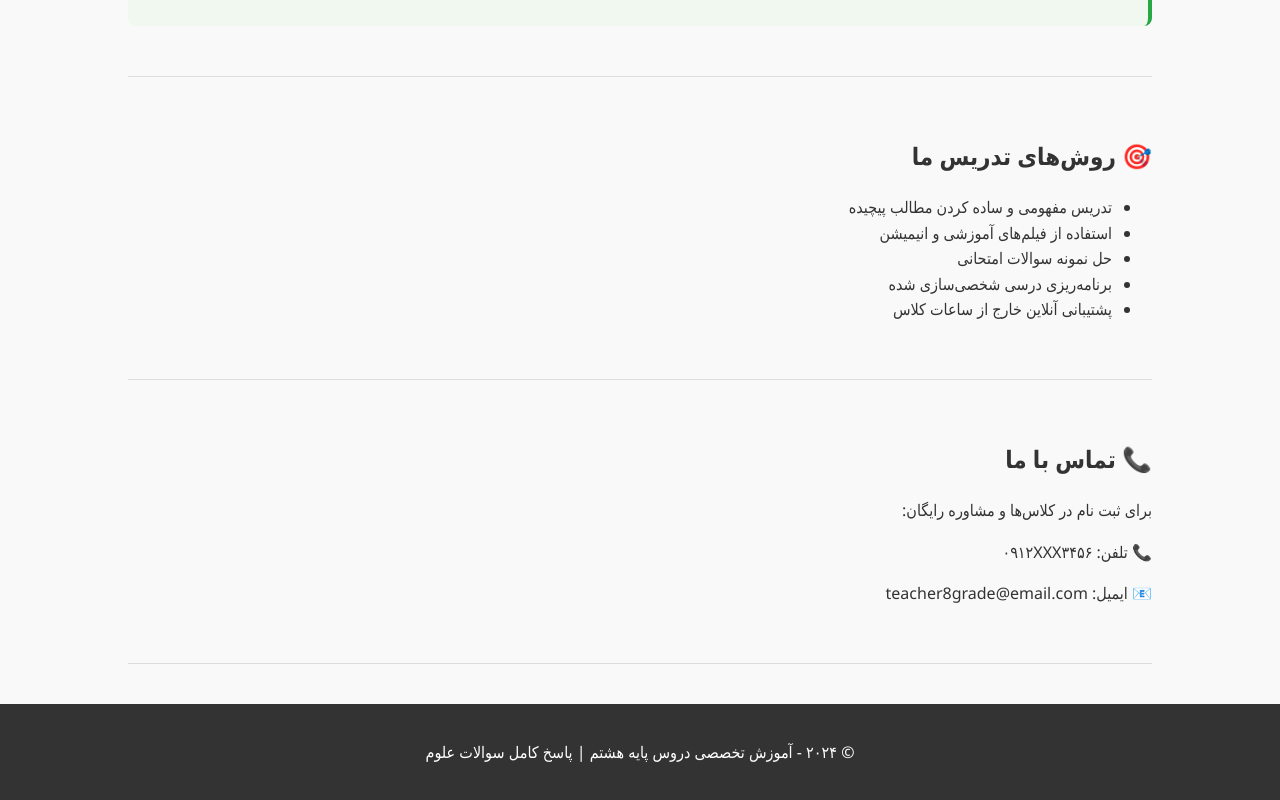
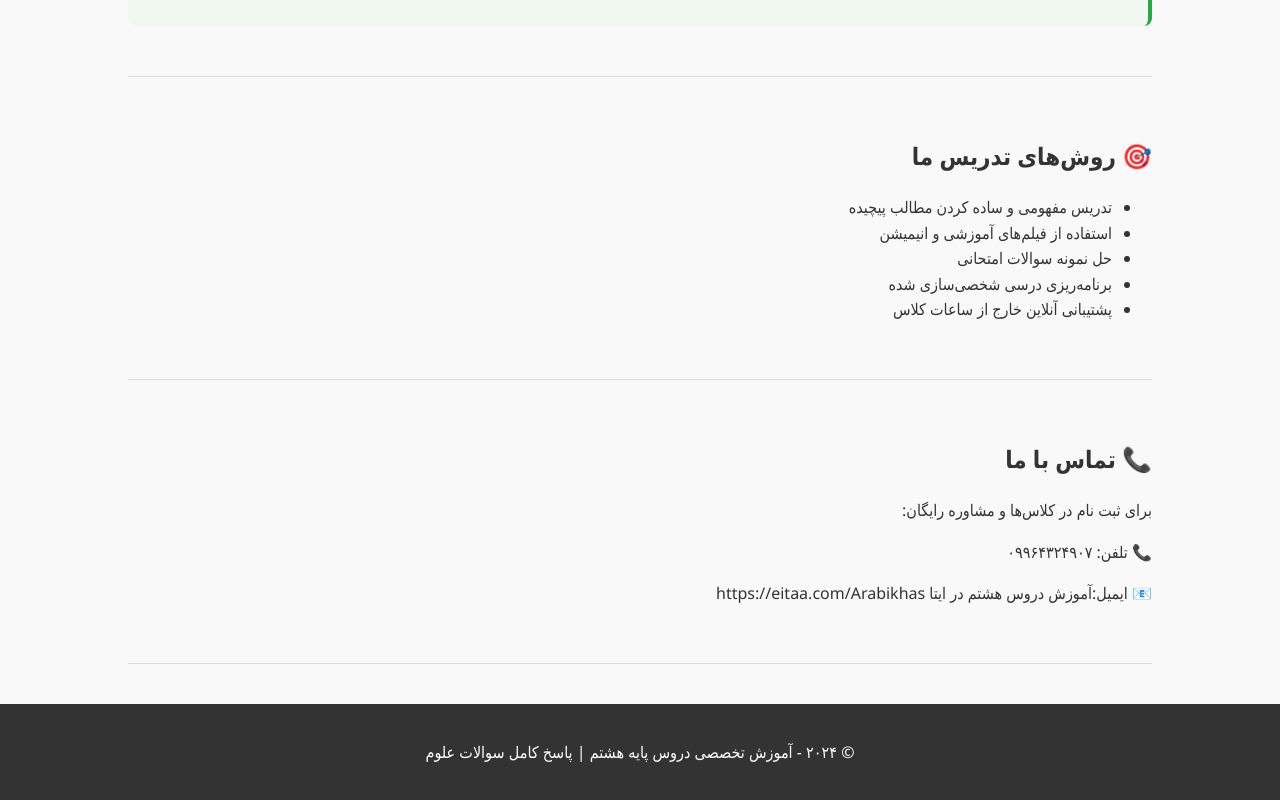
Before and after one commit to mjbary401-hash/my-teaching-website, a plain HTML site: page index.htm in a window 1280 px wide. Shown: the part 5964-6764 px from the top of the page. Drawn offline with Linux system fonts and the light colour scheme.

Commit message:
Update index.htm

```diff
--- a/index.htm
+++ b/index.htm
@@ -329,8 +329,8 @@
         <section id="contact" class="section">
             <h2>📞 تماس با ما</h2>
             <p>برای ثبت نام در کلاس‌ها و مشاوره رایگان:</p>
-            <p>📞 تلفن: ۰۹۱۲XXX۳۴۵۶</p>
-            <p>📧 ایمیل: teacher8grade@email.com</p>
+            <p>📞 تلفن: ۰۹۹۶۴۳۲۴۹۰۷</p>
+            <p>📧 ایمیل:آموزش دروس هشتم در ایتا https://eitaa.com/Arabikhas</p>
         </section>
     </div>
 
```
